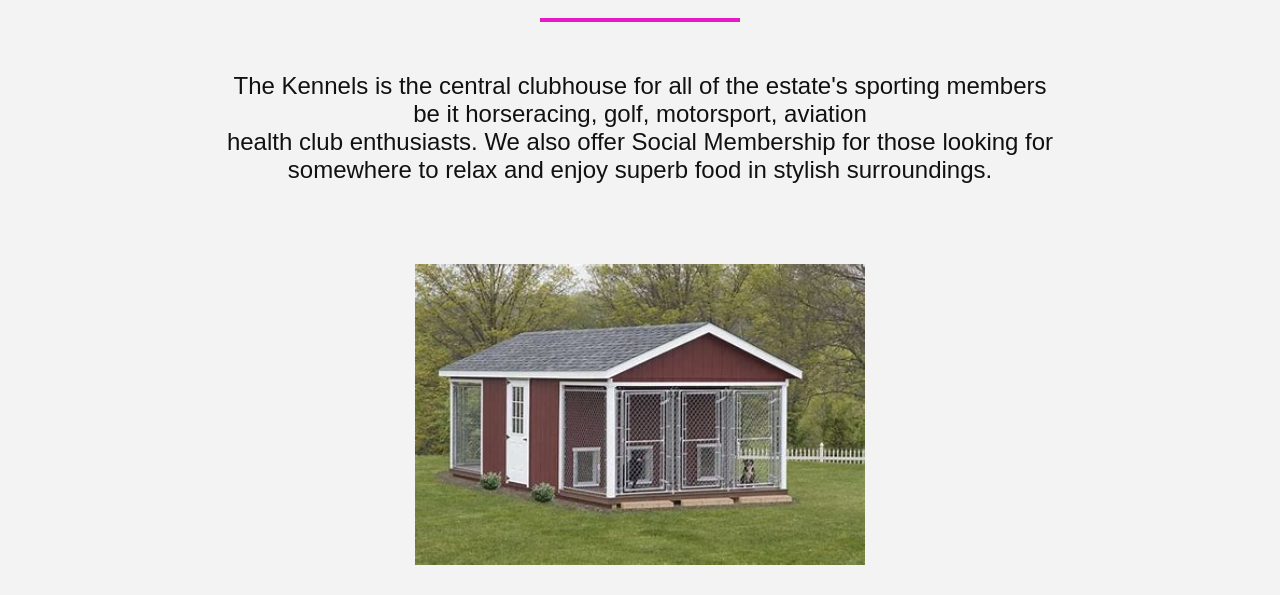
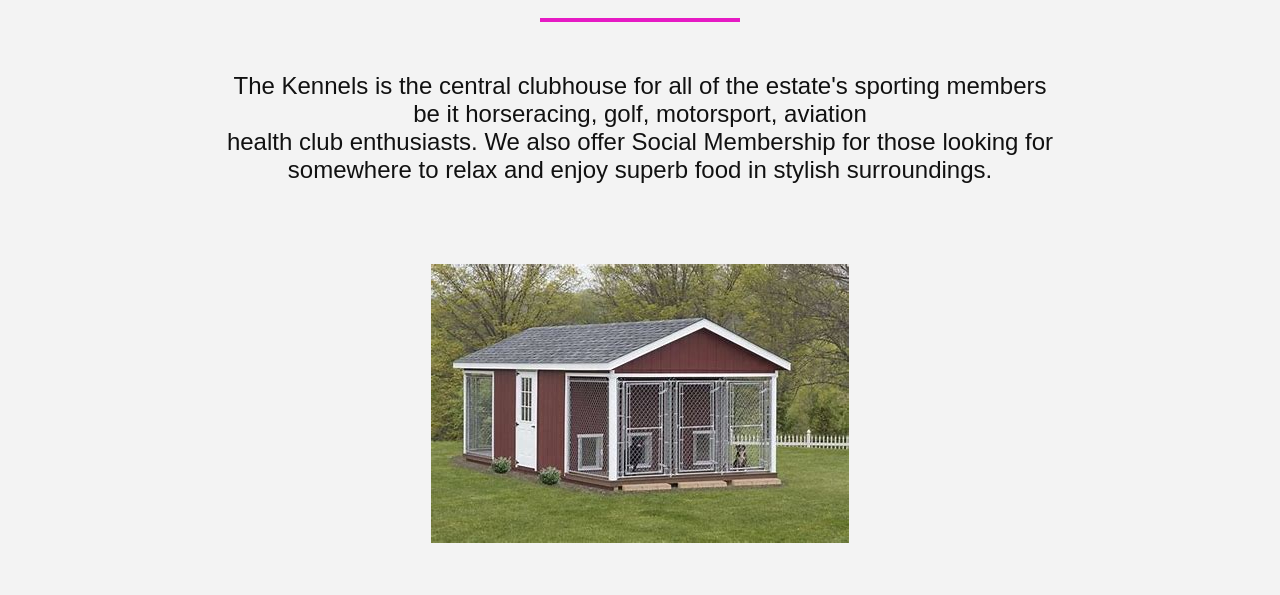
Before and after one commit to DalilaBou/Dogkennel, a plain HTML site: page index.html in a window 1280 px wide. Shown: the part 637-1232 px from the top of the page. After the commit the page ends 1210 px from the top, so only its background shows below. Drawn offline with Linux system fonts and the light colour scheme.

Commit message:
Add files via upload

```diff
--- a/index.html
+++ b/index.html
@@ -46,7 +46,7 @@
             The Kennels is the central clubhouse for all of the estate's sporting members <br> be it horseracing, golf, motorsport, aviation  <br> health club enthusiasts. We also offer Social Membership for those looking for <br>somewhere to relax and enjoy superb food in stylish surroundings.</p>
 
             <div class="img-dog">
-            <img src="kennel.jpg" alt=" luxury kennels"  width="450">
+            <img src="kennel.jpg" alt=" luxury kennels" >
             </div>
 
 
```
